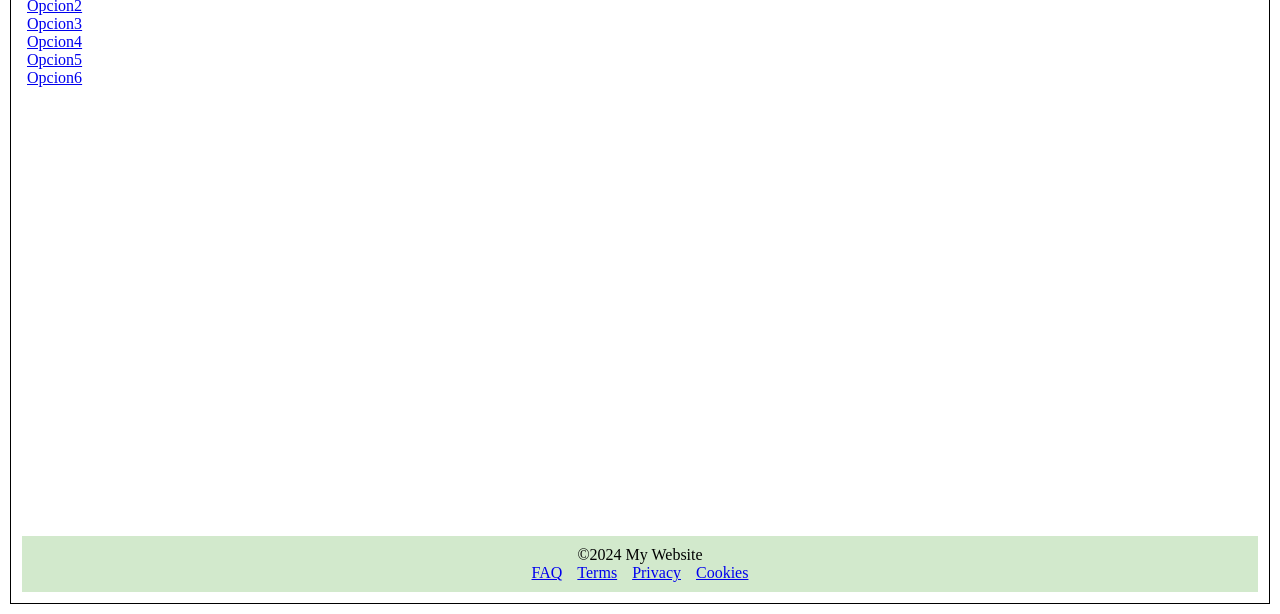
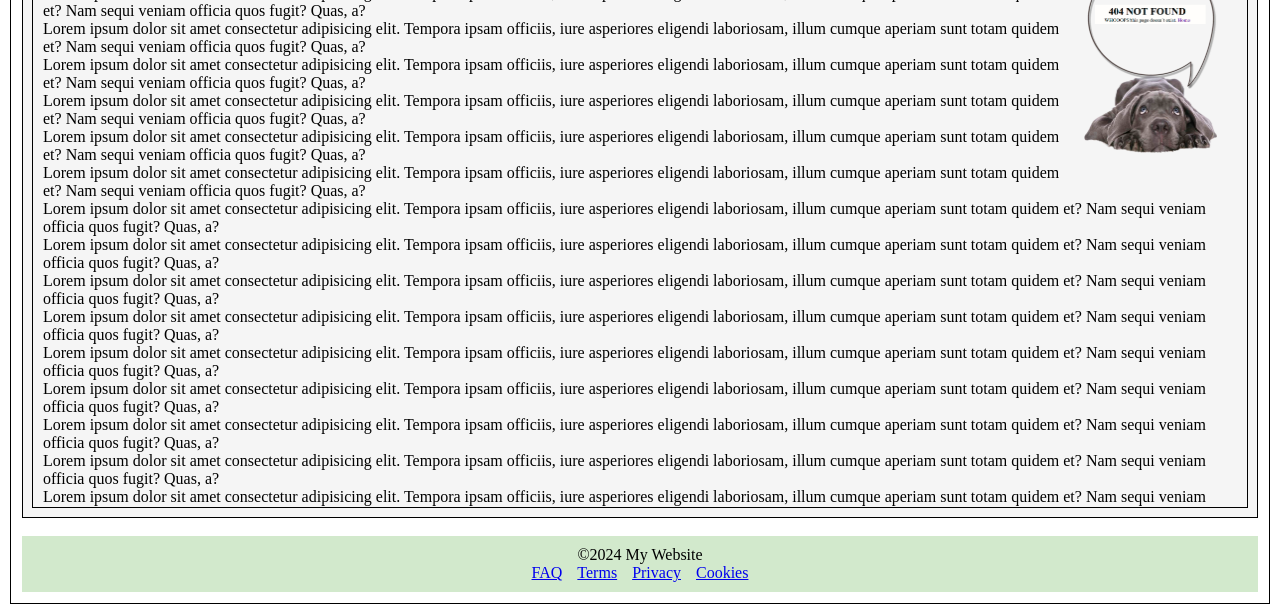
Before and after one commit to NelsonLlanes/flexbox-layouts, a plain HTML site: page pages/thirdlayout.html in a window 1280 px wide. Shown: the part 186-800 px from the top of the page. Drawn offline with Linux system fonts and the light colour scheme.

Commit message:
finish 4th layout

```diff
--- a/main.css
+++ b/main.css
@@ -40,16 +40,14 @@ header nav ul{
 
 /* main */
 main{
-    padding: 10px 5px;
     position: fixed;
-    top: 96px;
+    top: 112px;
     bottom: 96px;
     left: 22px;
     right: 22px;
-    /* margin-top: 96px;
-    margin-bottom: 96px;
-    height: 80vh; */
-    overflow: scroll;
+    background-color: #f5f5f5;
+    border: 1px solid black;
+
 }
 
 main img{
@@ -60,6 +58,37 @@ main img{
     width: auto;
 }
 
+main .div  {
+    padding: 10px;
+    position: fixed;
+    top: 112px;
+    bottom: 96px;
+    left: 22px;
+    right: 22px;
+    margin: 10px;
+    overflow: scroll;
+    border: 1px solid black;
+}
+
+main .div2 img{
+    float: right;
+    margin: 10px;
+    margin-right: 20px;
+    height: 200px;
+    width: auto;
+}
+
+main .div2  {
+    padding: 10px;
+    position: fixed;
+    top: 112px;
+    bottom: 96px;
+    left: 22px;
+    right: 22px;
+    margin: 10px;
+    overflow: scroll;
+    border: 1px solid black;
+}
 
 /* FOOT */
 footer{
--- a/pages/thirdlayout.html
+++ b/pages/thirdlayout.html
@@ -17,29 +17,36 @@
         <nav aria-label="primery page navigation">
             <ul>
                 <li><a href="../index.html">1st layout</a></li>
-                <li><a href="#">2nd Layout</a></li>
-                <li><a href="./pages/thirdlayout.html">3rd Layout</a></li>
-                <li><a href="./pages/forthlayout.html">4th Layout</a></li>
-                <li><a href="./pages/fifthlayout.html">5th Layout</a></li>
+                <li><a href="./secondlayout.html">2nd Layout</a></li>
+                <li><a href="#">3rd Layout</a></li>
+                <li><a href="../pages/forthlayout.html">4th Layout</a></li>
+                <li><a href="../pages/fifthlayout.html">5th Layout</a></li>
             </ul>
         </nav>
 
     </header>
 
     <main>
-        <h1 style="text-align: center;">Home Page</h1>
+        <div class="div2">
 
-        <nav aria-label="sidebar navigation">
-            <h3>Categories</h3>
-            <ul>
-                <li><a href="#">Opcion1</a></li>
-                <li><a href="#">Opcion2</a></li>
-                <li><a href="#">Opcion3</a></li>
-                <li><a href="#">Opcion4</a></li>
-                <li><a href="#">Opcion5</a></li>
-                <li><a href="#">Opcion6</a></li>
-            </ul>
-        </nav>
+            <img src="../assets/img/perrito triste.png" alt="perro sad">
+            <h1>Home Page</h1>
+            <p>Lorem ipsum dolor sit amet consectetur adipisicing elit. Tempora ipsam officiis, iure asperiores eligendi laboriosam, illum cumque aperiam sunt totam quidem et? Nam sequi veniam officia quos fugit? Quas, a?</p>
+            <p>Lorem ipsum dolor sit amet consectetur adipisicing elit. Tempora ipsam officiis, iure asperiores eligendi laboriosam, illum cumque aperiam sunt totam quidem et? Nam sequi veniam officia quos fugit? Quas, a?</p>
+            <p>Lorem ipsum dolor sit amet consectetur adipisicing elit. Tempora ipsam officiis, iure asperiores eligendi laboriosam, illum cumque aperiam sunt totam quidem et? Nam sequi veniam officia quos fugit? Quas, a?</p>
+        <p>Lorem ipsum dolor sit amet consectetur adipisicing elit. Tempora ipsam officiis, iure asperiores eligendi laboriosam, illum cumque aperiam sunt totam quidem et? Nam sequi veniam officia quos fugit? Quas, a?</p>
+        <p>Lorem ipsum dolor sit amet consectetur adipisicing elit. Tempora ipsam officiis, iure asperiores eligendi laboriosam, illum cumque aperiam sunt totam quidem et? Nam sequi veniam officia quos fugit? Quas, a?</p>
+        <p>Lorem ipsum dolor sit amet consectetur adipisicing elit. Tempora ipsam officiis, iure asperiores eligendi laboriosam, illum cumque aperiam sunt totam quidem et? Nam sequi veniam officia quos fugit? Quas, a?</p>
+        <p>Lorem ipsum dolor sit amet consectetur adipisicing elit. Tempora ipsam officiis, iure asperiores eligendi laboriosam, illum cumque aperiam sunt totam quidem et? Nam sequi veniam officia quos fugit? Quas, a?</p>
+        <p>Lorem ipsum dolor sit amet consectetur adipisicing elit. Tempora ipsam officiis, iure asperiores eligendi laboriosam, illum cumque aperiam sunt totam quidem et? Nam sequi veniam officia quos fugit? Quas, a?</p>
+        <p>Lorem ipsum dolor sit amet consectetur adipisicing elit. Tempora ipsam officiis, iure asperiores eligendi laboriosam, illum cumque aperiam sunt totam quidem et? Nam sequi veniam officia quos fugit? Quas, a?</p>
+        <p>Lorem ipsum dolor sit amet consectetur adipisicing elit. Tempora ipsam officiis, iure asperiores eligendi laboriosam, illum cumque aperiam sunt totam quidem et? Nam sequi veniam officia quos fugit? Quas, a?</p>
+        <p>Lorem ipsum dolor sit amet consectetur adipisicing elit. Tempora ipsam officiis, iure asperiores eligendi laboriosam, illum cumque aperiam sunt totam quidem et? Nam sequi veniam officia quos fugit? Quas, a?</p>
+        <p>Lorem ipsum dolor sit amet consectetur adipisicing elit. Tempora ipsam officiis, iure asperiores eligendi laboriosam, illum cumque aperiam sunt totam quidem et? Nam sequi veniam officia quos fugit? Quas, a?</p>
+        <p>Lorem ipsum dolor sit amet consectetur adipisicing elit. Tempora ipsam officiis, iure asperiores eligendi laboriosam, illum cumque aperiam sunt totam quidem et? Nam sequi veniam officia quos fugit? Quas, a?</p>
+        <p>Lorem ipsum dolor sit amet consectetur adipisicing elit. Tempora ipsam officiis, iure asperiores eligendi laboriosam, illum cumque aperiam sunt totam quidem et? Nam sequi veniam officia quos fugit? Quas, a?</p>
+        <p>Lorem ipsum dolor sit amet consectetur adipisicing elit. Tempora ipsam officiis, iure asperiores eligendi laboriosam, illum cumque aperiam sunt totam quidem et? Nam sequi veniam officia quos fugit? Quas, a?</p>
+    </div>
     </main>
 
     <footer>
```
Also changed, not shown: pages/secondlayout.html (+8 -5 lines).
